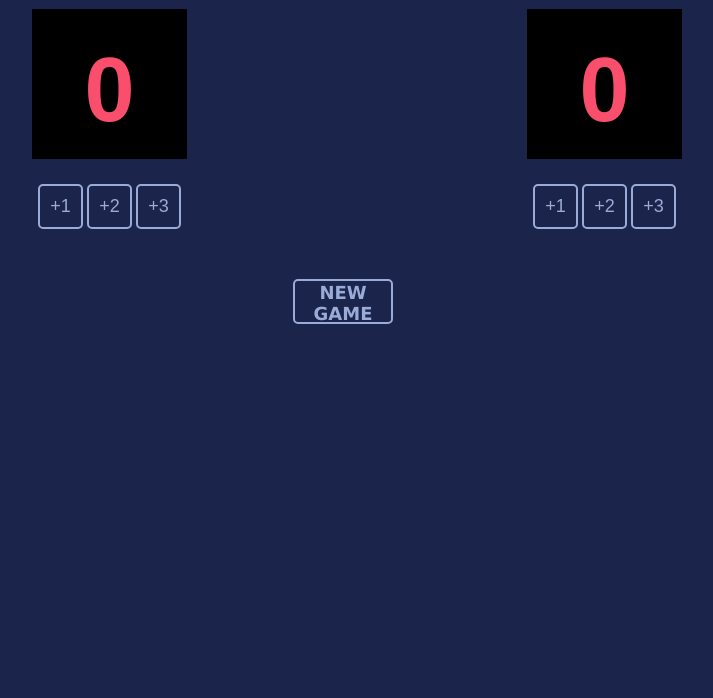
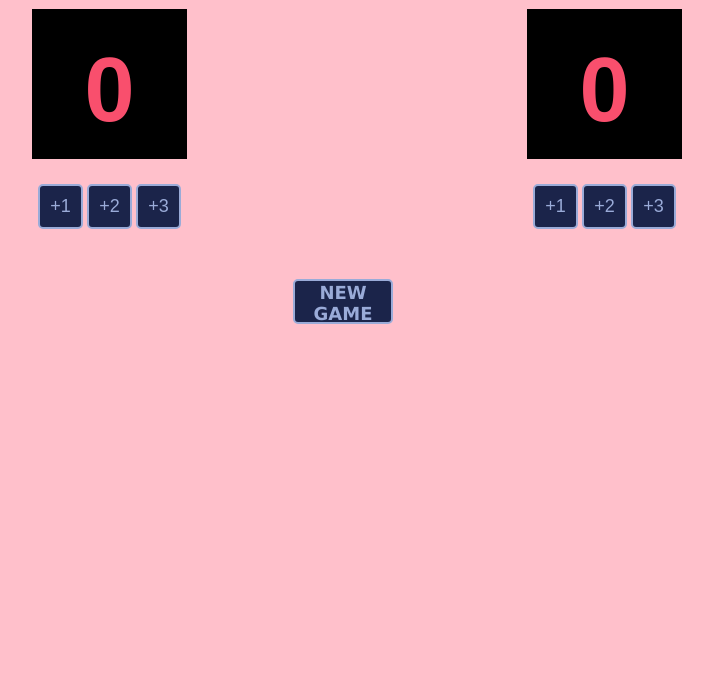
Before and after one commit to maavanharten-hub/basketball-counter, a plain HTML site: page index.html in a window 1280 px wide. Shown: the part 102-800 px from the top of the page, without its empty margins (283-996 px from the left). Drawn offline with Linux system fonts and the light colour scheme; a web font is replaced by a local one.

Commit message:
Updated background color

```diff
--- a/index.css
+++ b/index.css
@@ -1,6 +1,6 @@
 body {
     margin: 0;
-    background-color: #1B244A
+    background-color: pink;
 }
 
 .container {
```
